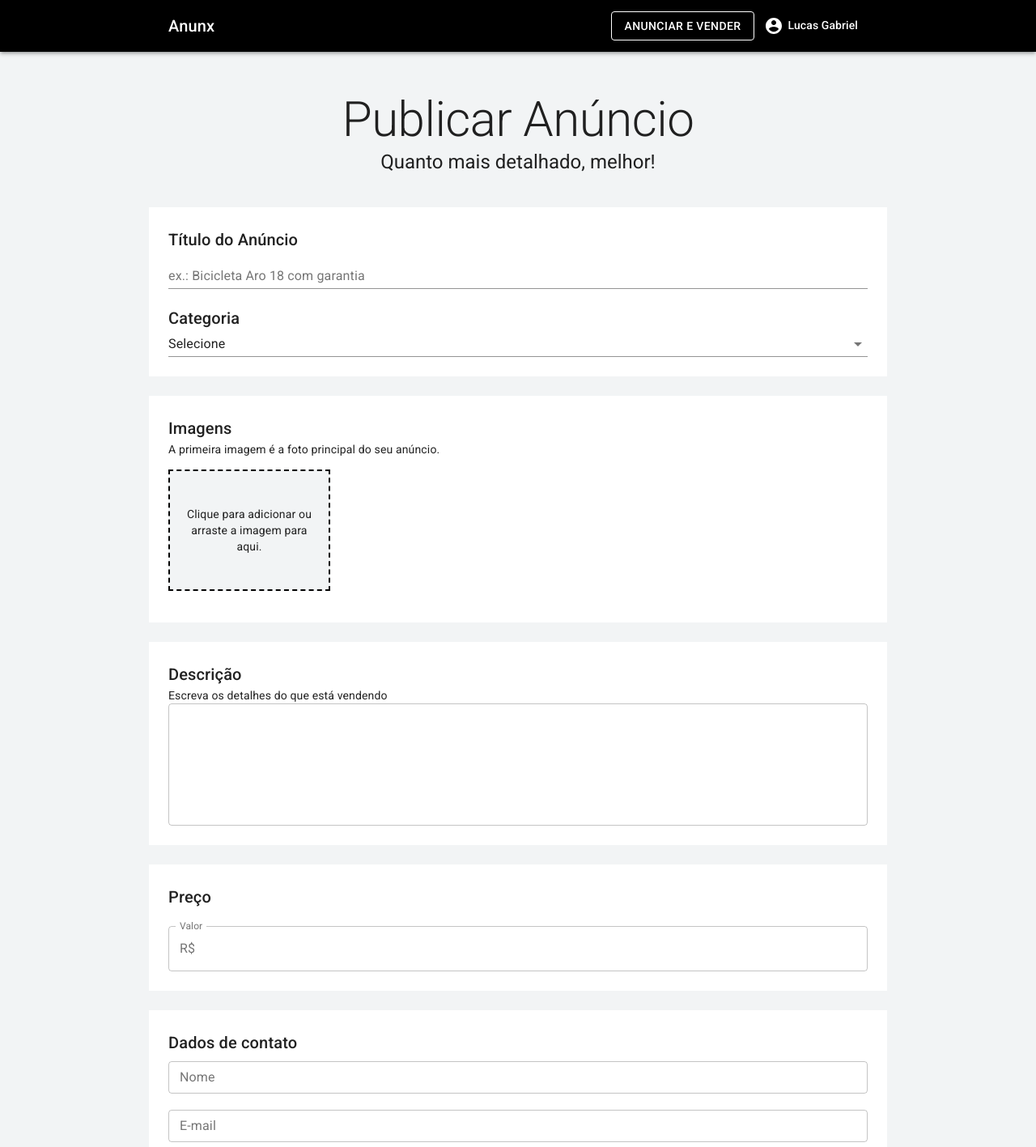
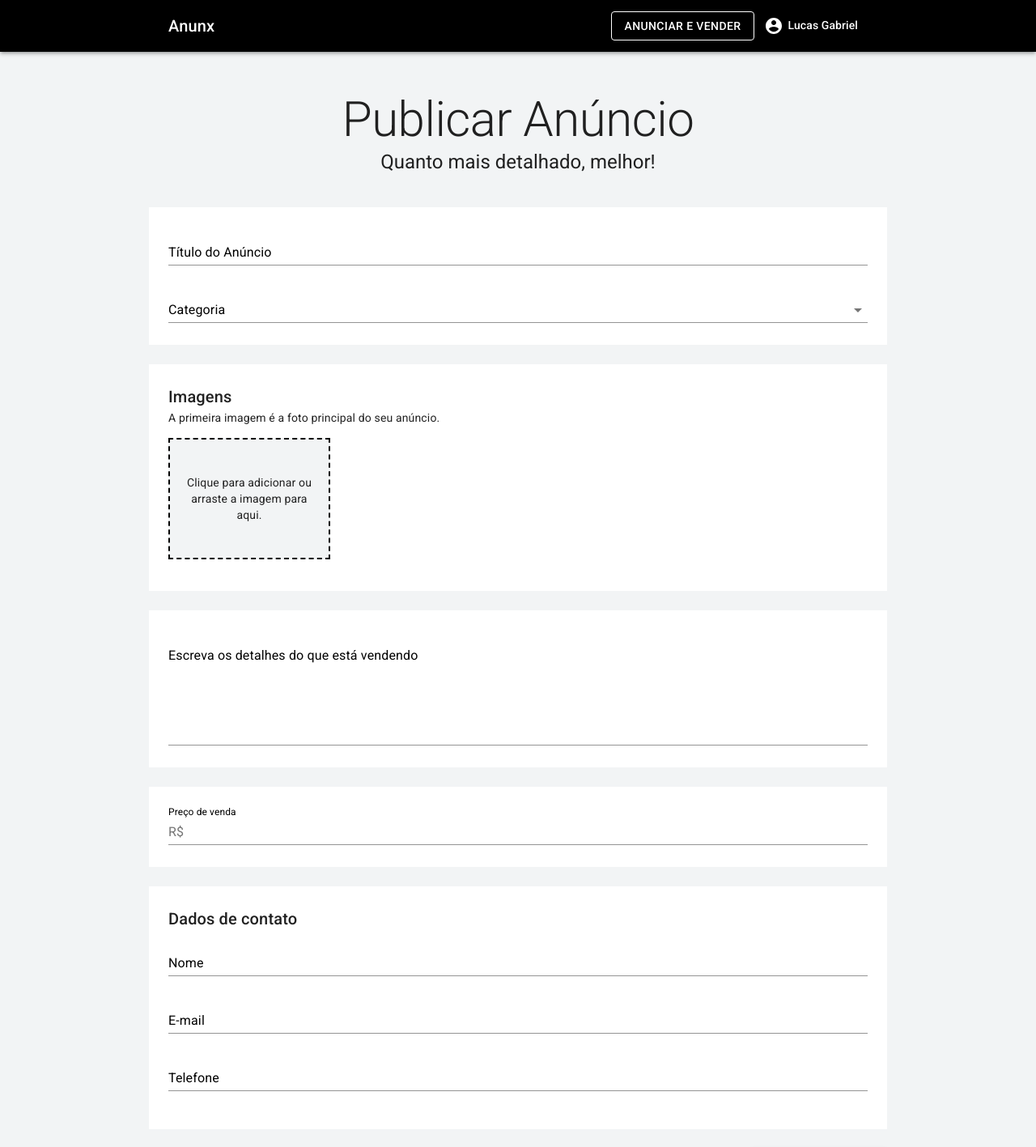
Before and after one commit to Lucas-Henschel/anunx, a Next.js app: page /user/publish in a window 1280 px wide. Shown: the top 1417 px of the page at 81% size. Built offline with nearby package versions, Linux system fonts and the light colour scheme.

Commit message:
Implemented form validation

```diff
--- a/pages/user/publish.js
+++ b/pages/user/publish.js
@@ -9,11 +9,12 @@ import {
   FormControl,
   IconButton,
   Select,
-  TextField,
   Typography,
   InputLabel,
-  OutlinedInput,
   InputAdornment,
+  MenuItem,
+  FormHelperText,
+  Input,
 } from "@material-ui/core";
 import { useDropzone } from "react-dropzone";
 import { makeStyles } from "@material-ui/core/styles";
@@ -38,6 +39,11 @@ const useStyles = makeStyles((theme) => ({
     display: "flex",
     flexWrap: "wrap",
     marginTop: 15,
+  },
+
+  inputLabel: {
+    fontWeight: 400,
+    color: theme.palette.primary.main,
   },
 
   dropzone: {
@@ -90,12 +96,62 @@ const validationSchema = yup.object().shape({
     .min(6, 'Escreva um título maior')
     .max(100, 'Título muito grande')
     .required('Campo obrigatório'),
+
+  category: yup.string()
+    .required('Campo obrigatório'),
+
+  description: yup.string()
+    .min(50, 'Escreva uma descrição com pelo menos 50 caracteres')
+    .required('Campo obrigatório'),
+
+  price: yup.number()
+    .required('Campo obrigatório'),
+
+  email: yup.string()
+    .email('Digite um e-mail válido')
+    .required('Campo obrigatório'),
+
+  name: yup.string()
+    .required('Campo obrigatório'),
+
+  phone: yup.number()
+    .required('Campo obrigatório'),
+
+  files: yup.array()
+    .min(1, 'Envie pelo menos uma foto')
+    .required('Campo obrigatório'),
 })
 
 const Publish = () => {
   const classes = useStyles();
-  const [files, setFiles] = useState([]);
 
+  return (
+    <TemplateDefault>
+      <Formik
+        initialValues={{
+          title: '',
+          category: '',
+          description: '',
+          price: '',
+          email: '',
+          name: '',
+          phone: '',
+          files: []
+        }}
+        validationSchema={validationSchema}
+        onSubmit={(values) => {
+          console.log('ok, send form', values);
+        }}
+      >
+        {
+          ({
+            touched,
+            values,
+            errors,
+            handleChange,
+            handleSubmit,
+            setFieldValue,
+          }) => {
             const { getRootProps, getInputProps } = useDropzone({
               accept: "image/*",
               onDrop: (acceptedFile) => {
@@ -105,37 +161,17 @@ const Publish = () => {
                   });
                 });
 
-      setFiles([
-        ...files,
+                setFieldValue('files', [
+                  ...values.files,
                   ...newFiles
                 ]);
               },
             });
 
             const handleRemoveFile = (fileName) => {
-    const newFileState = files.filter(file => file.name !== fileName);
-    setFiles(newFileState);
+              const newFileState = values.files.filter(file => file.name !== fileName);
+              setFieldValue('files', newFileState);
             }
-
-  return (
-    <TemplateDefault>
-      <Formik
-        initialValues={{
-          title: ''
-        }}
-        validationSchema={validationSchema}
-        onSubmit={(values) => {
-          console.log('ok, send form', values);
-        }}
-      >
-        {
-          ({
-            values,
-            errors,
-            handleChange,
-            handleSubmit,
-          }) => {
-            console.log(errors);
 
             return (
               <form onSubmit={handleSubmit}>
@@ -156,77 +192,86 @@ const Publish = () => {
                   >
                     Quanto mais detalhado, melhor!
                   </Typography>
+                  <br /><br />
                 </Container>
-
-                <br /><br />
 
                 <Container maxWidth="md" className={classes.boxContainer}>
                   <Box className={classes.box}>
-                    <Typography component="h6" variant="h6" color="textPrimary">
-                      Título do Anúncio
-                    </Typography>
-                    <TextField
+                    <FormControl error={errors.title && touched.title} fullWidth>
+                      <InputLabel className={classes.inputLabel}>Título do Anúncio</InputLabel>
+                      <Input
                         name="title"
                         value={values.title}
                         onChange={handleChange}
-                      label="ex.: Bicicleta Aro 18 com garantia"
-                      size="small"
-                      fullWidth
-                      error={errors.title}
-                      helperText={errors.title}
                       />
+
+                      <FormHelperText>
+                        { errors.title && touched.title ? errors.title : null }
+                      </FormHelperText>
+                    </FormControl>
 
                     <br />
                     <br />
-                    <Typography component="h6" variant="h6" color="textPrimary">
-                      Categoria
-                    </Typography>
+
+                    <FormControl error={errors.category && touched.category} fullWidth>
+                    <InputLabel className={classes.inputLabel}>Categoria</InputLabel>
                       <Select
-                      native
-                      value=""
+                        name="category"
+                        value={values.category}
                         fullWidth
-                      onChange={() => {}}
-                      inputProps={{
-                        name: "age",
-                      }}
+                        onChange={handleChange}
                       >
-                      <option value="">Selecione</option>
-                      <option value={1}>Bebê e Criança</option>
-                      <option value={2}>Agricultura</option>
-                      <option value={3}>Moda</option>
-                      <option value={3}>Carros, Motos e Barcos</option>
-                      <option value={3}>Serviços</option>
-                      <option value={3}>Lazer</option>
-                      <option value={3}>Animais</option>
-                      <option value={3}>Moveis, Casa e Jardim</option>
-                      <option value={3}>Imóveis</option>
-                      <option value={3}>Equipamentos e Ferramentas</option>
-                      <option value={3}>Celulares e Tablets</option>
-                      <option value={3}>Esporte</option>
-                      <option value={3}>Tecnologia</option>
-                      <option value={3}>Emprego</option>
-                      <option value={3}>Outros</option>
+                        <MenuItem value="Bebê e Criança">Bebê e Criança</MenuItem>
+                        <MenuItem value="Agricultura">Agricultura</MenuItem>
+                        <MenuItem value="Moda">Moda</MenuItem>
+                        <MenuItem value="Carros, Motos e Barcos">Carros, Motos e Barcos</MenuItem>
+                        <MenuItem value="Serviços">Serviços</MenuItem>
+                        <MenuItem value="Lazer">Lazer</MenuItem>
+                        <MenuItem value="Animais">Animais</MenuItem>
+                        <MenuItem value="Moveis, Casa e Jardim">Moveis, Casa e Jardim</MenuItem>
+                        <MenuItem value="Imóveis">Imóveis</MenuItem>
+                        <MenuItem value="Equipamentos e Ferramentas">Equipamentos e Ferramentas</MenuItem>
+                        <MenuItem value="Celulares e Tablets">Celulares e Tablets</MenuItem>
+                        <MenuItem value="Esporte">Esporte</MenuItem>
+                        <MenuItem value="Tecnologia">Tecnologia</MenuItem>
+                        <MenuItem value="Emprego">Emprego</MenuItem>
+                        <MenuItem value="Outros">Outros</MenuItem>
                       </Select>
+                      <FormHelperText>
+                        { errors.category && touched.category ? errors.category : null }
+                      </FormHelperText>
+                    </FormControl>
                   </Box>
                 </Container>
 
                 <Container maxWidth="md" className={classes.boxContainer}>
                   <Box className={classes.box}>
-                    <Typography component="h6" variant="h6" color="textPrimary">
+                    <Typography component="h6" variant="h6" color={errors.files && touched.files ? "error" : "textPrimary"}>
                       Imagens
                     </Typography>
-                    <Typography component="div" variant="body2" color="textPrimary">
+
+                    <Typography component="div" variant="body2" color={errors.files && touched.files ? "error" : "textPrimary"}>
                       A primeira imagem é a foto principal do seu anúncio.
                     </Typography>
+
+                    {
+                      errors.files && touched.files
+                        ? <Typography variant="body2" color="error" gutterBottom>
+                            {errors.files}
+                          </Typography>
+                        : null
+                    }
+
                     <Box className={classes.thumbsContainer}>
                       <Box className={classes.dropzone} {...getRootProps()}>
-                        <input {...getInputProps()} />
-                        <Typography variant="body2" color="textPrimary">
+                        <input name="files" {...getInputProps()} />
+                        <Typography variant="body2" color={errors.files && touched.files ? "error" : "textPrimary"}>
                           Clique para adicionar ou arraste a imagem para aqui.
                         </Typography>
                       </Box>
 
-                      {files.map((file, index) => (
+                      {
+                        values.files.map((file, index) => (
                           <Box
                             key={file.name}
                             className={classes.thumb}
@@ -247,37 +292,51 @@ const Publish = () => {
                               </IconButton>
                             </Box>
                           </Box>
-                      ))}
+                        )
+                      )}
                     </Box>
                   </Box>
                 </Container>
 
                 <Container maxWidth="md" className={classes.boxContainer}>
                   <Box className={classes.box}>
-                    <Typography component="h6" variant="h6" color="textPrimary">
-                      Descrição
-                    </Typography>
-                    <Typography component="div" variant="body2" color="textPrimary">
+                    <FormControl error={errors.description && touched.description} fullWidth>
+                      <InputLabel className={classes.inputLabel}>
                         Escreva os detalhes do que está vendendo
-                    </Typography>
-                    <TextField multiline minRows={6} variant="outlined" fullWidth />
+                      </InputLabel>
+                      <Input
+                        name="description"
+                        multiline
+                        minRows={6}
+                        onChange={handleChange}
+                        variant="outlined"
+                      />
+
+                      <FormHelperText>
+                        { errors.description && touched.description ? errors.description : null }
+                      </FormHelperText>
+                    </FormControl>
                   </Box>
                 </Container>
 
                 <Container maxWidth="md" className={classes.boxContainer}>
                   <Box className={classes.box}>
-                    <Typography component="h6" variant="h6" color="textPrimary">
-                      Preço
-                    </Typography>
+                    <FormControl error={errors.price && touched.price} fullWidth>
+                      <InputLabel className={classes.inputLabel}>
+                        Preço de venda
+                      </InputLabel>
+                      <Input
+                        name="price"
+                        variant="outlined"
+                        onChange={handleChange}
+                        startAdornment={<InputAdornment position="start">R$</InputAdornment>}
+                      />
+
+                      <FormHelperText>
+                        { errors.price && touched.price ? errors.price : null }
+                      </FormHelperText>
+                    </FormControl>
                     <br />
-                    <FormControl fullWidth variant="outlined">
-                      <InputLabel>Valor</InputLabel>
-                      <OutlinedInput
-                        onChange={() => {}}
-                        startAdornment={<InputAdornment position="start">R$</InputAdornment>}
-                        labelWidth={40}
-                      />
-                    </FormControl>
                   </Box>
                 </Container>
 
@@ -291,18 +350,51 @@ const Publish = () => {
                     >
                       Dados de contato
                     </Typography>
-                    <TextField label="Nome" variant="outlined" size="small" fullWidth />
+                    <FormControl error={errors.name && touched.name} fullWidth>
+                      <InputLabel className={classes.inputLabel}>Nome</InputLabel>
+                      <Input
+                        name="name"
+                        value={values.name}
+                        onChange={handleChange}
+                      />
+
+                      <FormHelperText>
+                        { errors.name && touched.name ? errors.name : null }
+                      </FormHelperText>
+                    </FormControl>
+
                     <br />
                     <br />
-                    <TextField label="E-mail" variant="outlined" size="small" fullWidth />
+
+                    <FormControl error={errors.email && touched.email} fullWidth>
+                      <InputLabel className={classes.inputLabel}>E-mail</InputLabel>
+                      <Input
+                        name="email"
+                        value={values.email}
+                        onChange={handleChange}
+                      />
+
+                      <FormHelperText>
+                        { errors.email && touched.email ? errors.email : null }
+                      </FormHelperText>
+                    </FormControl>
+
                     <br />
                     <br />
-                    <TextField
-                      label="Telefone"
-                      variant="outlined"
-                      size="small"
-                      fullWidth
+
+                    <FormControl error={errors.phone && touched.phone} fullWidth>
+                      <InputLabel className={classes.inputLabel}>Telefone</InputLabel>
+                      <Input
+                        name="phone"
+                        value={values.phone}
+                        onChange={handleChange}
                       />
+
+                      <FormHelperText>
+                        { errors.phone && touched.phone ? errors.phone : null }
+                      </FormHelperText>
+                    </FormControl>
+
                     <br />
                     <br />
                   </Box>
```
Lines whose indentation alone changed are shown as unchanged.
